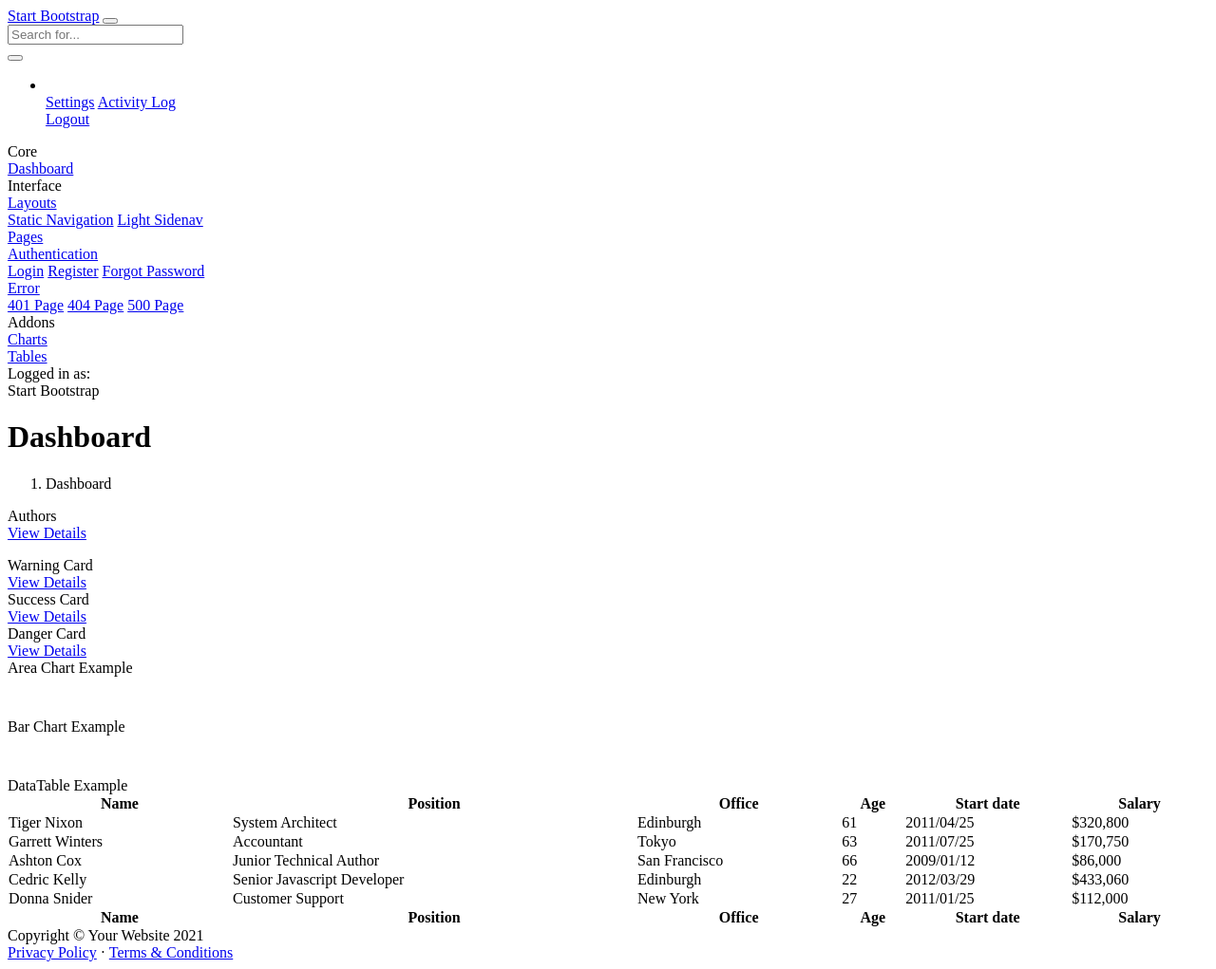
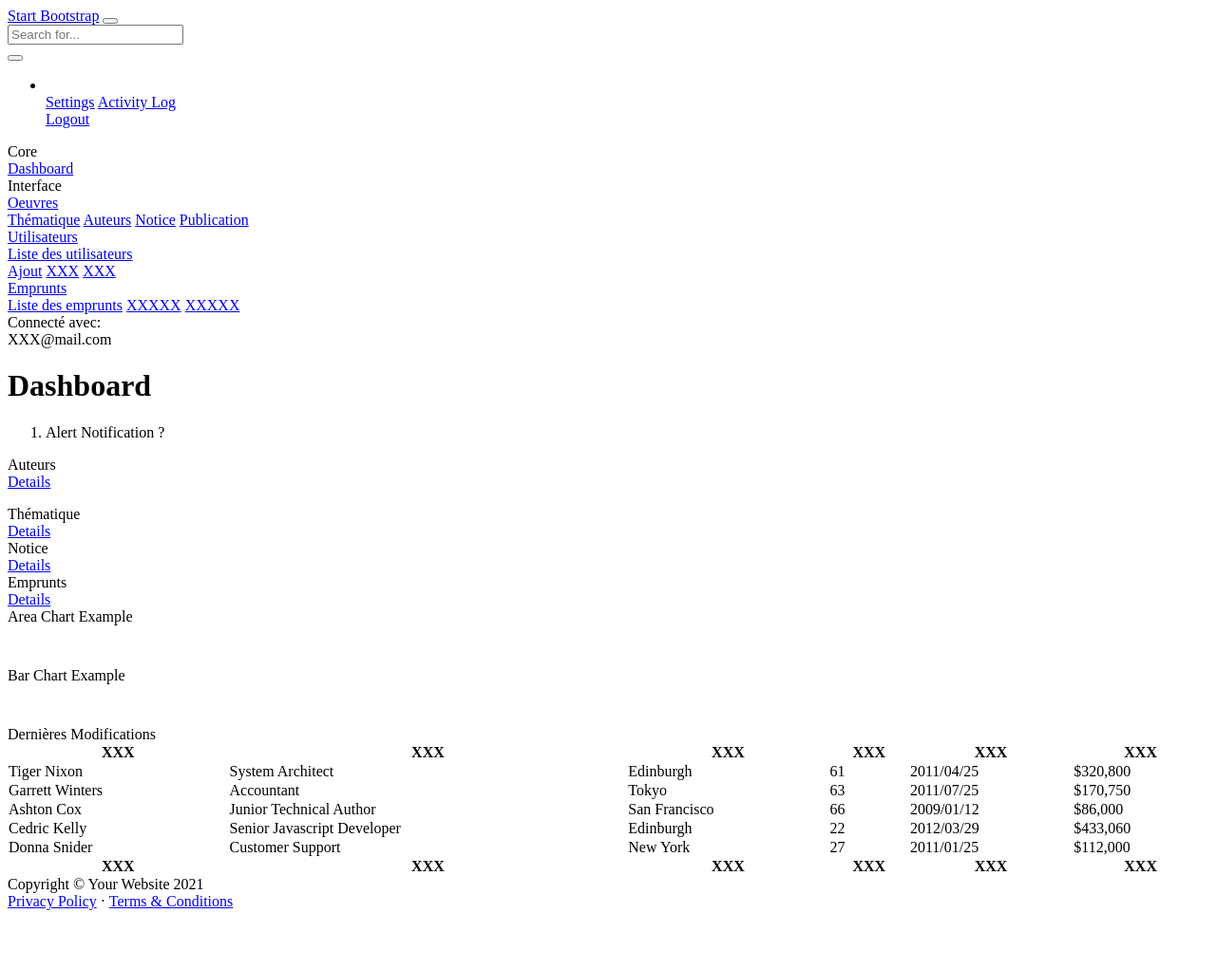
Before and after one commit to WildCodeSchool/BTZ_PHP_2021_03_Biblio, a Symfony app: template templates/admin/dashboard/panel.html.twig in a window 1280 px wide. Shown: the whole page at 95% size. After the commit the page ends 959 px from the top, so only its background shows below. Run offline with Twig, Linux system fonts and the light colour scheme; the template is opened without the code that fills it, so the values that code supplies are empty; some libraries are stand-ins or nearby versions.

Commit message:
update template dashboard

```diff
--- a/src/Controller/AdminController.php
+++ b/src/Controller/AdminController.php
@@ -10,12 +10,11 @@ use Symfony\Component\Routing\Annotation\Route;
 class AdminController extends AbstractController
 {
     /**
-     * @Route("/dashboard", name="admin")
+     * @Route("/admin", name="admin")
      */
     public function index(AuthorRepository $authorRepository): Response
     {
         return $this->render('admin/dashboard/panel.html.twig', [
-            'controller_name' => 'AdminController',
             'authors' => $authorRepository->findAll(),
         ]);
     }
--- a/templates/admin/_sidenav.html.twig
+++ b/templates/admin/_sidenav.html.twig
@@ -13,22 +13,24 @@
 				<div class="sb-nav-link-icon">
 					<i class="fas fa-columns"></i>
 				</div>
-				Layouts
+				Oeuvres
 				<div class="sb-sidenav-collapse-arrow">
 					<i class="fas fa-angle-down"></i>
 				</div>
 			</a>
 			<div class="collapse" id="collapseLayouts" aria-labelledby="headingOne" data-parent="#sidenavAccordion">
 				<nav class="sb-sidenav-menu-nested nav">
-					<a class="nav-link" href="layout-static.html">Static Navigation</a>
-					<a class="nav-link" href="layout-sidenav-light.html">Light Sidenav</a>
+					<a class="nav-link" href="layout-static.html">Thématique</a>
+					<a class="nav-link" href="layout-sidenav-light.html">Auteurs</a>
+					<a class="nav-link" href="layout-sidenav-light.html">Notice</a>
+					<a class="nav-link" href="layout-sidenav-light.html">Publication</a>
 				</nav>
 			</div>
 			<a class="nav-link collapsed" href="#" data-toggle="collapse" data-target="#collapsePages" aria-expanded="false" aria-controls="collapsePages">
 				<div class="sb-nav-link-icon">
 					<i class="fas fa-book-open"></i>
 				</div>
-				Pages
+				Utilisateurs
 				<div class="sb-sidenav-collapse-arrow">
 					<i class="fas fa-angle-down"></i>
 				</div>
@@ -36,34 +38,34 @@
 			<div class="collapse" id="collapsePages" aria-labelledby="headingTwo" data-parent="#sidenavAccordion">
 				<nav class="sb-sidenav-menu-nested nav accordion" id="sidenavAccordionPages">
 					<a class="nav-link collapsed" href="#" data-toggle="collapse" data-target="#pagesCollapseAuth" aria-expanded="false" aria-controls="pagesCollapseAuth">
-						Authentication
+						Liste des utilisateurs
 						<div class="sb-sidenav-collapse-arrow">
 							<i class="fas fa-angle-down"></i>
 						</div>
 					</a>
 					<div class="collapse" id="pagesCollapseAuth" aria-labelledby="headingOne" data-parent="#sidenavAccordionPages">
 						<nav class="sb-sidenav-menu-nested nav">
-							<a class="nav-link" href="login.html">Login</a>
-							<a class="nav-link" href="register.html">Register</a>
-							<a class="nav-link" href="password.html">Forgot Password</a>
+							<a class="nav-link" href="login.html">Ajout</a>
+							<a class="nav-link" href="register.html">XXX</a>
+							<a class="nav-link" href="password.html">XXX</a>
 						</nav>
 					</div>
 					<a class="nav-link collapsed" href="#" data-toggle="collapse" data-target="#pagesCollapseError" aria-expanded="false" aria-controls="pagesCollapseError">
-						Error
+						Emprunts
 						<div class="sb-sidenav-collapse-arrow">
 							<i class="fas fa-angle-down"></i>
 						</div>
 					</a>
 					<div class="collapse" id="pagesCollapseError" aria-labelledby="headingOne" data-parent="#sidenavAccordionPages">
 						<nav class="sb-sidenav-menu-nested nav">
-							<a class="nav-link" href="401.html">401 Page</a>
-							<a class="nav-link" href="404.html">404 Page</a>
-							<a class="nav-link" href="500.html">500 Page</a>
+							<a class="nav-link" href="401.html">Liste des emprunts</a>
+							<a class="nav-link" href="404.html">XXXXX</a>
+							<a class="nav-link" href="500.html">XXXXX</a>
 						</nav>
 					</div>
 				</nav>
 			</div>
-			<div class="sb-sidenav-menu-heading">Addons</div>
+			{# <div class="sb-sidenav-menu-heading">Addons</div>
 			<a class="nav-link" href="charts.html">
 				<div class="sb-nav-link-icon">
 					<i class="fas fa-chart-area"></i>
@@ -75,11 +77,11 @@
 					<i class="fas fa-table"></i>
 				</div>
 				Tables
-			</a>
+			</a> #}
 		</div>
 	</div>
 	<div class="sb-sidenav-footer">
-		<div class="small">Logged in as:</div>
-		Start Bootstrap
+		<div class="small">Connecté avec:</div>
+		XXX@mail.com
 	</div>
 </nav>
--- a/templates/admin/dashboard/panel.html.twig
+++ b/templates/admin/dashboard/panel.html.twig
@@ -7,14 +7,14 @@
 	<div class="container-fluid">
 		<h1 class="mt-4">Dashboard</h1>
 		<ol class="breadcrumb mb-4">
-			<li class="breadcrumb-item active">Dashboard</li>
+			<li class="breadcrumb-item active">Alert Notification ?</li>
 		</ol>
 		<div class="row">
 			<div class="col-xl-3 col-md-6">
 				<div class="card bg-primary text-white mb-4">
-					<div class="card-body">Authors</div>
+					<div class="card-body">Auteurs</div>
 					<div class="card-footer d-flex align-items-center justify-content-between">
-						<a class="small text-white stretched-link" href="#">View Details</a>
+						<a class="small text-white stretched-link" href="#">Details</a>
 						<div class="small text-white">
 							<i class="fas fa-angle-right"></i>
 						</div>
@@ -33,9 +33,9 @@
 		</div>
 		<div class="col-xl-3 col-md-6">
 			<div class="card bg-warning text-white mb-4">
-				<div class="card-body">Warning Card</div>
+				<div class="card-body">Thématique</div>
 				<div class="card-footer d-flex align-items-center justify-content-between">
-					<a class="small text-white stretched-link" href="#">View Details</a>
+					<a class="small text-white stretched-link" href="#">Details</a>
 					<div class="small text-white">
 						<i class="fas fa-angle-right"></i>
 					</div>
@@ -44,9 +44,9 @@
 		</div>
 		<div class="col-xl-3 col-md-6">
 			<div class="card bg-success text-white mb-4">
-				<div class="card-body">Success Card</div>
+				<div class="card-body">Notice</div>
 				<div class="card-footer d-flex align-items-center justify-content-between">
-					<a class="small text-white stretched-link" href="#">View Details</a>
+					<a class="small text-white stretched-link" href="#">Details</a>
 					<div class="small text-white">
 						<i class="fas fa-angle-right"></i>
 					</div>
@@ -55,9 +55,9 @@
 		</div>
 		<div class="col-xl-3 col-md-6">
 			<div class="card bg-danger text-white mb-4">
-				<div class="card-body">Danger Card</div>
+				<div class="card-body">Emprunts</div>
 				<div class="card-footer d-flex align-items-center justify-content-between">
-					<a class="small text-white stretched-link" href="#">View Details</a>
+					<a class="small text-white stretched-link" href="#">Details</a>
 					<div class="small text-white">
 						<i class="fas fa-angle-right"></i>
 					</div>
@@ -92,29 +92,29 @@
 	<div class="card mb-4">
 		<div class="card-header">
 			<i class="fas fa-table mr-1"></i>
-			DataTable Example
+			Dernières Modifications
 		</div>
 		<div class="card-body">
 			<div class="table-responsive">
 				<table class="table table-bordered" id="dataTable" width="100%" cellspacing="0">
 					<thead>
 						<tr>
-							<th>Name</th>
-							<th>Position</th>
-							<th>Office</th>
-							<th>Age</th>
-							<th>Start date</th>
-							<th>Salary</th>
+							<th>XXX</th>
+							<th>XXX</th>
+							<th>XXX</th>
+							<th>XXX</th>
+							<th>XXX</th>
+							<th>XXX</th>
 						</tr>
 					</thead>
 					<tfoot>
 						<tr>
-							<th>Name</th>
-							<th>Position</th>
-							<th>Office</th>
-							<th>Age</th>
-							<th>Start date</th>
-							<th>Salary</th>
+							<th>XXX</th>
+							<th>XXX</th>
+							<th>XXX</th>
+							<th>XXX</th>
+							<th>XXX</th>
+							<th>XXX</th>
 						</tr>
 					</tfoot>
 					<tbody>
@@ -164,4 +164,5 @@
 			</div>
 		</div>
 	</div>
-</div>{% endblock %}
+</div>
+{% endblock %}
```
